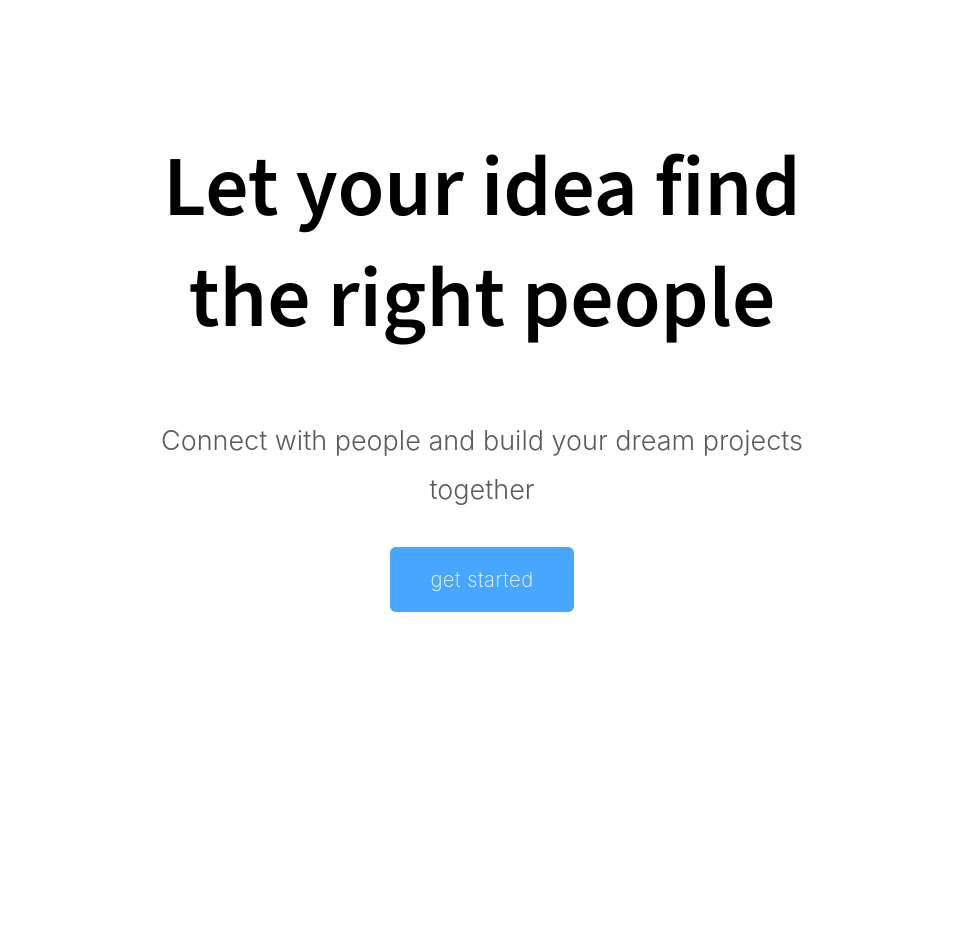
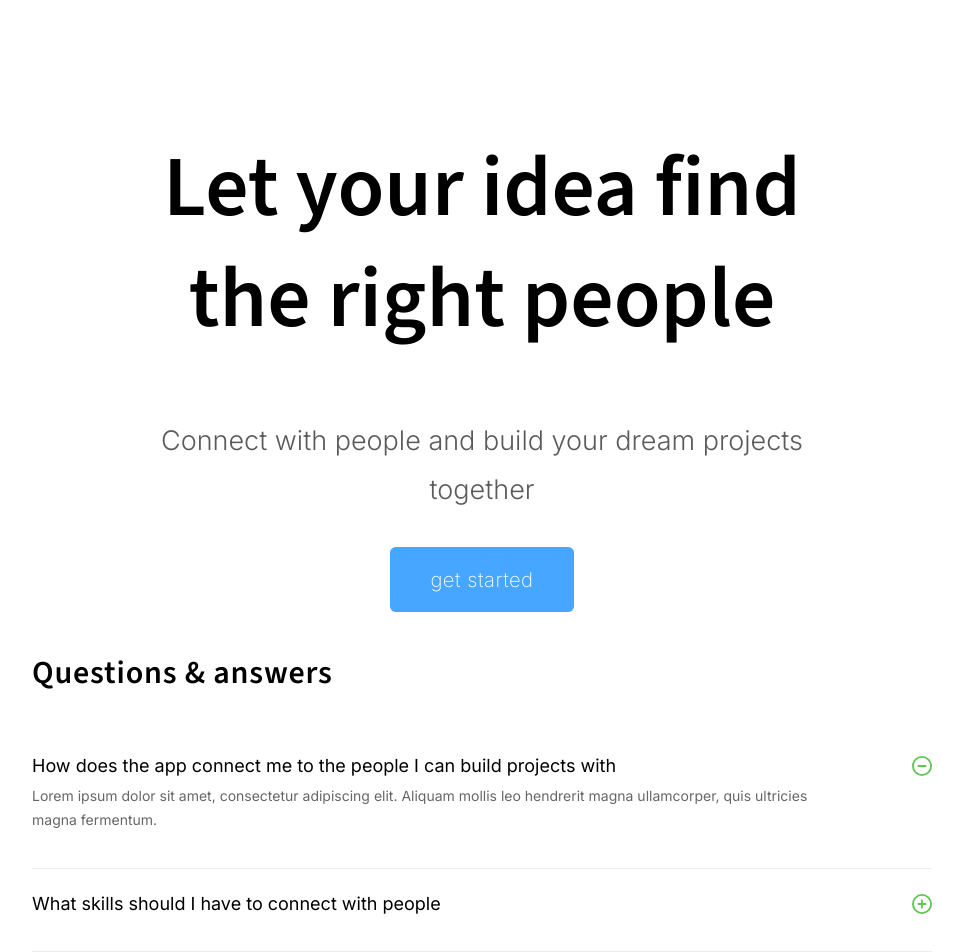
Before and after one commit to theQuasarians/dogather, a React (Vite) app: page / in a window 1280 px wide. Shown: the top 952 px of the page, without its empty margins (158-1121 px from the left). Before the commit the page ends 800 px from the top, so only its background shows below. Built offline with nearby package versions, Linux system fonts and the light colour scheme.

Commit message:
Updated styles to match new design

```diff
--- a/index.html
+++ b/index.html
@@ -1,19 +1,21 @@
 <!DOCTYPE html>
 <html lang="en">
+
 <head>
   <meta charset="UTF-8" />
   <link rel="icon" type="image/svg+xml" href="/vite.svg" />
   <meta name="viewport" content="width=device-width, initial-scale=1.0" />
   <link rel="preconnect" href="https://fonts.googleapis.com" />
   <link rel="preconnect" href="https://fonts.gstatic.com" crossorigin />
-    <link
-      href="https://fonts.googleapis.com/css2?family=Source+Sans+3:ital,wght@0,200..900;1,200..900&display=swap"
-      rel="stylesheet"
-    />
+  <link href="https://fonts.googleapis.com/css2?family=Source+Sans+3:ital,wght@0,200..900;1,200..900&display=swap"
+    rel="stylesheet" />
+  <link href="https://fonts.googleapis.com/css2?family=Inter:wght@100..900&display=swap" rel="stylesheet">
   <title>Vite + React</title>
 </head>
+
 <body>
   <div id="root"></div>
   <script type="module" src="/src/main.jsx"></script>
 </body>
+
 </html>
--- a/src/_auth/pages/Landing.jsx
+++ b/src/_auth/pages/Landing.jsx
@@ -1,9 +1,11 @@
 import Hero from "../../components/Hero/Hero"
+import FaqSection from "../../components/FaqSection/FaqSection"
 
 const Landing = () => {
   return (
     <div>
       <Hero />
+      <FaqSection />
     </div>
   )
 }
--- a/src/components/FaqSection/AccordionItem.jsx
+++ b/src/components/FaqSection/AccordionItem.jsx
@@ -11,17 +11,18 @@ const AccordionItem = ({ question, answer, index }) => {
 
   return (
     <div className='accordion-item'>
-      <div className='accordion-item__text-group'>
+      <div className='accordion-item__title-group'>
         <h4 className='accordion-item__title'>{question}</h4>
-        <p className={`accordion-item__content ${isOpen ? 'accordion-item__content--active' : ''}`}>
-          {answer}
-        </p>
+        <img
+          onClick={toggleOpen}
+          className='accordion-item__icon'
+          src={isOpen ? accordionMinus : accordionPlus}
+        />
       </div>
-      <img
-        onClick={toggleOpen}
-        className='accordion-item__icon'
-        src={isOpen ? accordionMinus : accordionPlus}
-      />
+      <p className={`accordion-item__content
+          ${isOpen ? 'accordion-item__content--active' : ''}`}>
+        {answer}
+      </p>
     </div>
   )
 }
--- a/src/components/FaqSection/FaqSection.css
+++ b/src/components/FaqSection/FaqSection.css
@@ -6,12 +6,11 @@
 
 .faq-section__heading {
   font-family: var(--ff-title);
-  font-weight: var(--fw-bold);
-  font-size: 1.778rem;
-  letter-spacing: -0.019em;
+  font-weight: var(--fw-semibold);
+  font-size: 2.389rem;
+  letter-spacing: 0.026em;
   line-height: 1.2em;
-  margin-bottom: 0.889rem;
-  text-align: left;
+  margin-bottom: 4.444rem;
   color: var(--clr-text);
 }
 
@@ -19,18 +18,14 @@
   display: none;
 }
 
-.faq-section__accordion-wrapper {
-  font-family: var(--ff-base);
-}
-
 .accordion-item {
   display: flex;
+  flex-direction: column;
   justify-content: space-between;
   padding-top: 1.333rem;
   padding-bottom: 1.778rem;
   border-bottom: 1px solid #EAECF0;
-  /* max-width: 768px; */
-  font-weight: var(--fw-regular);
+  font-family: var(--ff-base);
 }
 
 .accordion-item:last-child {
@@ -38,20 +33,25 @@
 }
 
 .accordion-item__title {
-  font-size: 0.994rem;
-  font-weight: var(--fw-regular);
-  color: var(--clr-text-300);
+  font-size: 1.333rem;
+  line-height: 1.2em;
+  color: var(--clr-text);
 }
 
-.accordion-item__text-group {
+.accordion-item__title-group {
   width: 100%;
+  display: flex;
+  justify-content: space-between;
+  align-items: center;
 }
 
 .accordion-item__content {
   display: none;
   margin-top: 0.444rem;
-  font-size: 0.889rem;
-  color: var(--clr-dark-grey)
+  /* 8px margin top */
+  font-size: 1rem;
+  line-height: 1.333em;
+  color: var(--clr-text-grey)
 }
 
 .accordion-item__content,
@@ -65,6 +65,8 @@
 
 .accordion-item__icon {
   cursor: pointer;
+  width: 20px;
+  height: 20px;
 }
 
 @media only screen and (max-width: 600px) {
@@ -78,30 +80,26 @@
 
   .faq-section__heading--small {
     display: block;
-    text-align: center;
-    margin-bottom: 0.444rem;
+    margin-bottom: 1.333rem;
     font-size: 1.333rem;
     line-height: 1.2em;
+    font-weight: var(--fw-regular);
     font-family: var(--ff-title);
   }
 
   .accordion-item {
-    padding: 1.333em 0;
+    border: none;
+    padding: 0.889rem 0;
   }
 
-  .accordion-item__title {
+  .accordion-item__title,
+  .accordion-item__content {
     font-size: 0.778rem;
     line-height: 1.4em;
   }
 
-  .accordion-item__content {
-    font-size: 0.611rem;
-    line-height: 1.6em;
-  }
-
-  .accordion-item__icon {
-    width: 16px;
-    height: 16px;
+  .accordion-item__title {
+    font-weight: var(--fw-medium);
   }
 
 }
@@ -111,30 +109,14 @@
     margin-inline: 16px;
   }
 
-  .accordion-item__title {
-    font-size: 1rem;
-    line-height: 1.556em;
+  .faq-section__heading {
+    font-size: 1.778rem;
+    line-height: 1.2em;
+    margin-bottom: 2.222rem;
   }
 
-  .accordion-item__content {
-    font-size: 0.778rem;
-    line-height: 1.7em;
-  }
-
-  .accordion-item__icon {
-    width: 16px;
-    height: 16px;
-  }
-}
-
-@media only screen and (min-width: 768px) {
-  .faq-section {
-    max-width: 702px;
-    margin-inline: auto;
-  }
-
-  .faq-section__heading {
-    text-align: left;
+  .accordion-item {
+    padding-bottom: 2rem;
   }
 
   .accordion-item__title {
@@ -143,15 +125,22 @@
 
   .accordion-item__content {
     font-size: 0.778rem;
+    line-height: 1.714em;
   }
+}
 
-  .accordion-item__icon {
-    width: 16px;
-    height: 16px;
+/* Tablet size */
+@media only screen and (min-width: 768px) {
+  .faq-section {
+    margin-inline: 2rem;
   }
 }
 
 @media only screen and (min-width: 992px) {
+  .faq-section {
+    margin-inline: 4rem;
+  }
+
   .accordion-item__icon {
     width: 20px;
     height: 20px;
@@ -159,11 +148,9 @@
 }
 
 @media only screen and (min-width: 1200px) {
-  .accordion-item__title {
-    line-height: 1.5em;
+  .faq-section {
+    max-width: 50rem;
+    margin-inline: auto;
   }
 
-  .accordion-item__content {
-    line-height: 1.5em;
-  }
 }
--- a/src/components/FaqSection/FaqSection.jsx
+++ b/src/components/FaqSection/FaqSection.jsx
@@ -8,8 +8,8 @@ const FaqSection = () => {
 
   return (
     <section className='faq-section'>
-      <h5 className='faq-section__heading'>Questions & answers</h5>
-      <h6 className='faq-section__heading--small'>FAQs</h6>
+      <h3 className='faq-section__heading'>Questions & answers</h3>
+      <h5 className='faq-section__heading--small'>FAQ</h5>
       <div className='faq-section__accordion-wrapper'>
         {faqData && (
           faqData.map((data, index) => (
--- a/src/index.css
+++ b/src/index.css
@@ -1,10 +1,15 @@
 :root {
   font-size: 18px;
+  text-rendering: optimizeLegibility;
+  -webkit-font-smoothing: antialiased;
+  -moz-osx-font-smoothing: grayscale;
 
   /*colors*/
   --clr-accent: #61c554;
   --clr-white: #ffffff;
   --clr-text: #000000;
+  --clr-text-grey: #00000099;
+  /* black 60% opacity */
   --clr-blue: #47a6ff;
   --clr-orange: #ea4e43;
   --clr-grey: #f1f1f1;
@@ -27,6 +32,10 @@
 
   /*border-radius*/
   --bradius-btn: 0.313rem;
+}
+
+* {
+  font: inherit;
 }
 
 *,
```
Lines whose indentation alone changed are shown as unchanged.
